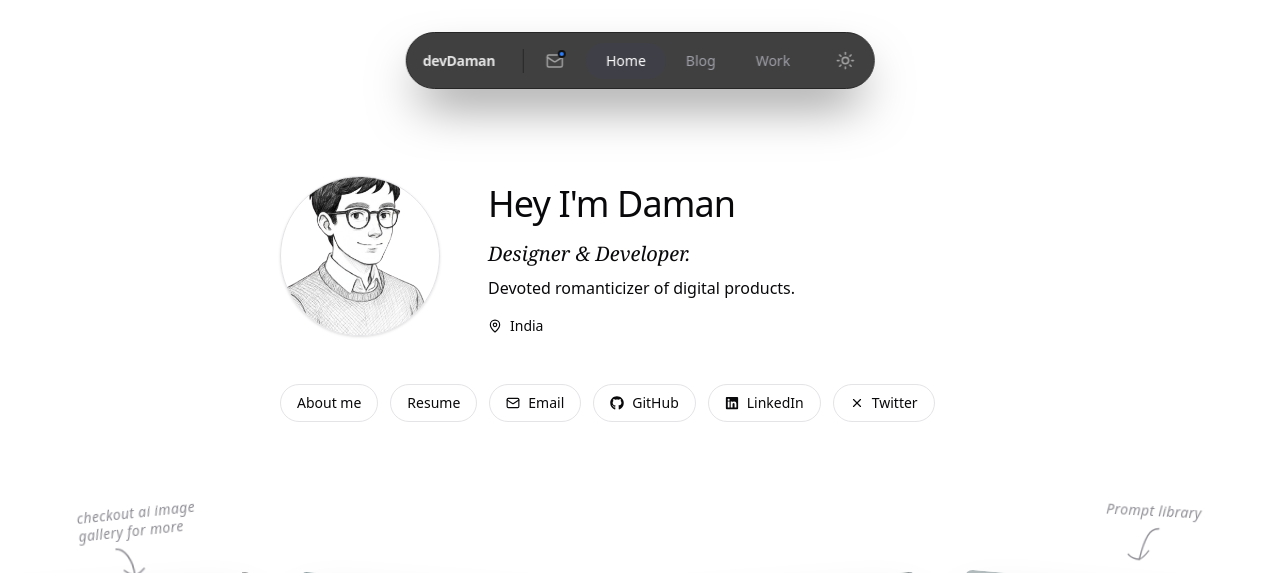
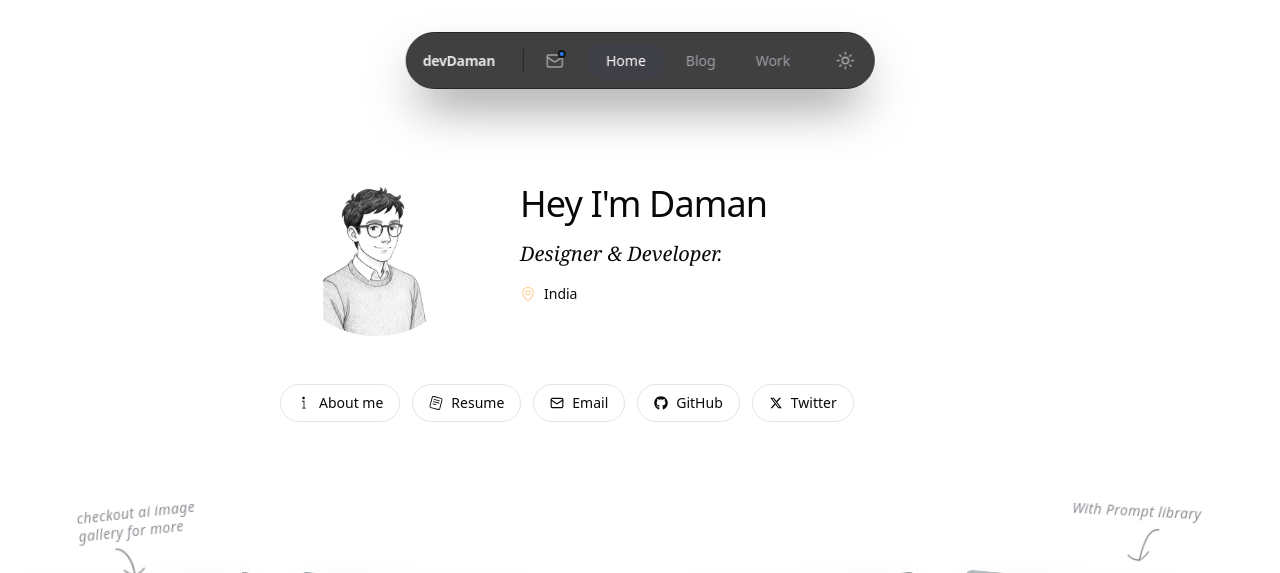
Before and after one commit to damandeep611/devdaman0x, a Next.js app: page / in a window 1280 px wide. Shown: the top 573 px of the page. Built offline with nearby package versions, Linux system fonts and the light colour scheme; grey boxes are pictures that could not be loaded.

Commit message:
gallery layout fix

```diff
--- a/src/components/ui/HeroSection.tsx
+++ b/src/components/ui/HeroSection.tsx
@@ -9,6 +9,9 @@ import {
 import Image from "next/image";
 import { FaGithub, FaLinkedin,  } from "react-icons/fa";
 import PhotoGallery from "./PhotoGallery";
+import { RiTwitterXFill } from "react-icons/ri";
+import { SiReaddotcv } from "react-icons/si";
+import { TfiInfo } from "react-icons/tfi";
 
 const containerVariants: Variants = {
   hidden: { opacity: 0 },
@@ -43,12 +46,12 @@ export default function HeroSection() {
         >
           {/* Avatar */}
           <motion.div variants={itemVariants} className="shrink-0">
-            <div className="relative w-32 h-32 md:w-40 md:h-40 rounded-full overflow-hidden border border-zinc-200 dark:border-zinc-800 shadow-sm">
+            <div className="relative w-36 h-32 md:w-48 md:h-40 rounded-b-full overflow-hidden  ">
               <Image
                 src="/download.png"
                 alt="Daman"
                 fill
-                className="object-cover"
+                className="object-contain"
                 priority
               />
             </div>
@@ -67,16 +70,13 @@ export default function HeroSection() {
               <p className="text-lg md:text-xl font-serif italic ">
                 Designer & Developer.
               </p>
-              <p className=" font-light">
-                Devoted romanticizer of digital products.
-              </p>
             </motion.div>
 
             <motion.div
               variants={itemVariants}
               className="flex items-center justify-center md:justify-start gap-2  text-sm"
             >
-              <MapPin size={14} />
+              <MapPin size={16} className="text-orange-200" />
               <span>India</span>
             </motion.div>
           </div>
@@ -90,16 +90,15 @@ export default function HeroSection() {
           className="mt-12 flex flex-wrap justify-center md:justify-start gap-3"
         >
           {[
-            { label: "About me", href: "#", icon: null },
-            { label: "Resume", href: "/resume.pdf", icon: null },
+            { label: "About me", href: "#", icon: TfiInfo },
+            { label: "Resume", href: "/resume.pdf", icon: SiReaddotcv },
             { label: "Email", href: "mailto:hello@example.com", icon: Mail },
             { label: "GitHub", href: "https://github.com", icon: FaGithub },
             {
-              label: "LinkedIn",
-              href: "https://linkedin.com",
-              icon: FaLinkedin,
+              label: "Twitter",
+              href: "https://twitter.com",
+              icon: RiTwitterXFill,
             },
-            { label: "Twitter", href: "https://twitter.com", icon: XIcon },
           ].map((item) => (
             <motion.a
               key={item.label}
--- a/src/components/ui/PhotoGallery.tsx
+++ b/src/components/ui/PhotoGallery.tsx
@@ -69,7 +69,7 @@ const PhotoGallery: React.FC = () => {
     <div className="w-full overflow-hidden py-16 md:py-20 relative cursor-grab active:cursor-grabbing">
       {/* 1. Top-left Arrow: "checkout ai image gallery for more" */}
       <div className="absolute top-0 left-4 md:left-20 flex flex-col items-start z-10 opacity-80 -rotate-6 pointer-events-none">
-        <span className="font-mono italic text-xs md:text-sm font-medium text-muted-foreground mb-1 tracking-wide max-w-[150px] leading-tight">
+        <span className="font-mono italic  text-xs md:text-sm font-medium text-muted-foreground mb-1 tracking-wide max-w-[150px] leading-tight">
           checkout ai image gallery for more
         </span>
         <svg
@@ -94,7 +94,7 @@ const PhotoGallery: React.FC = () => {
       {/* 2. Top-right Arrow: "huge prompt library" (Different style) */}
       <div className="absolute top-0 right-4 md:right-20 flex flex-col items-end z-10 opacity-80 rotate-3 pointer-events-none">
         <span className="font-mono italic text-xs md:text-sm font-medium text-muted-foreground mb-1 tracking-wide text-right max-w-[150px] leading-tight">
-          Prompt library
+          With Prompt library
         </span>
         <svg
           width="55"
```
